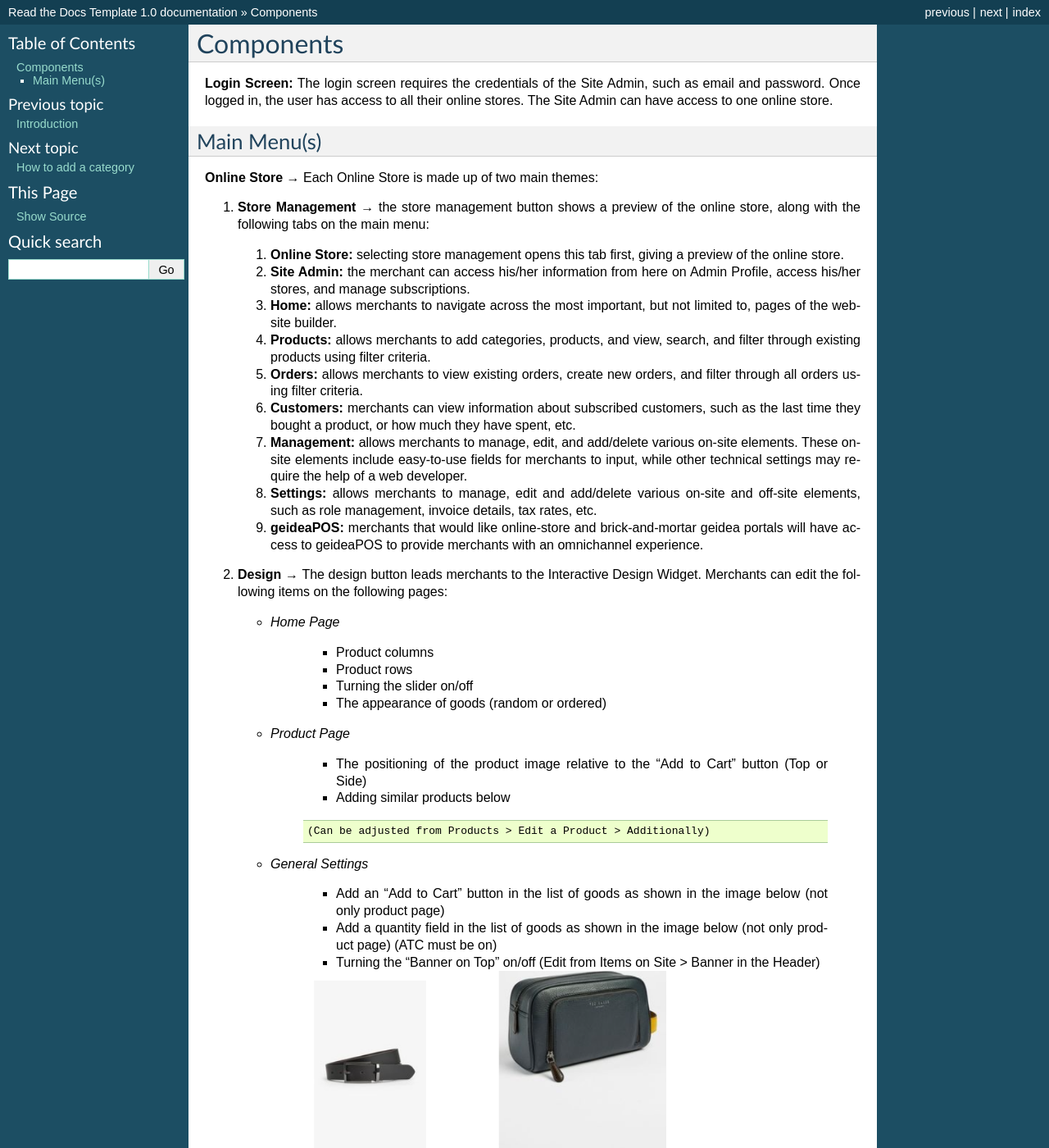
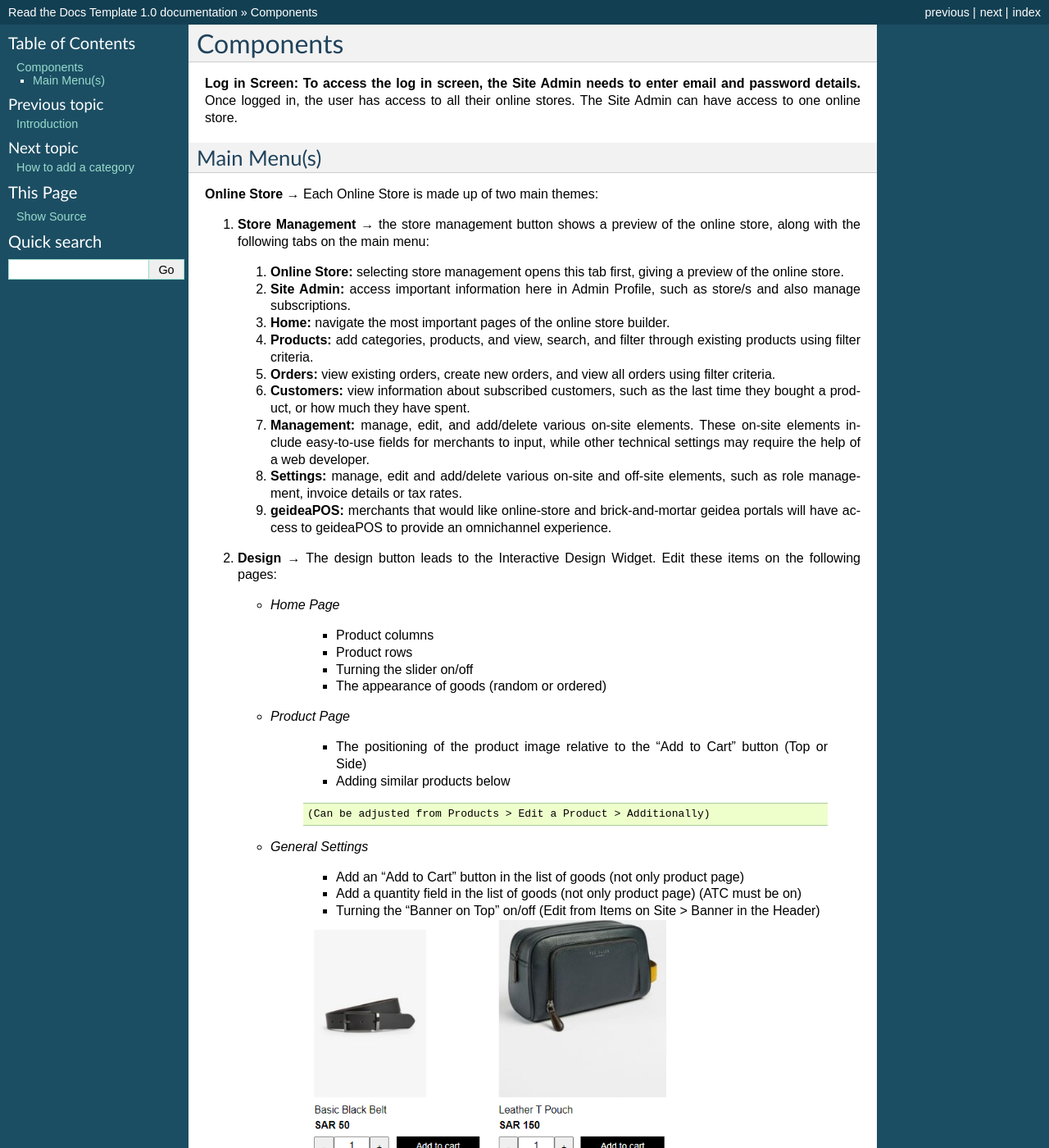
Before and after one commit to KhalilMayyasi/WBDocumentation, a Sphinx documentation site: the page built from docs/Components.rst, in a window 1280 px wide and 1400 px high. Shown: the whole window at 82% size. Built offline with Sphinx 7.4.7, drawn with Linux system fonts in a browser that asks for light colours; pages that are not in the unit, such as notebooks, are missing from menus.

Commit message:
Rewrite some information in the section

```diff
--- a/docs/Components.rst
+++ b/docs/Components.rst
@@ -1,7 +1,7 @@
 Components
 ======================
 
-**Login Screen:** The login screen requires the credentials of the Site Admin, such as email and password. Once logged in, the user has access to all their online stores.
+**Log in Screen: To access the log in screen, the Site Admin needs to enter email and password details.** Once logged in, the user has access to all their online stores.
 The Site Admin can have access to one online store.
 
 Main Menu(s)
@@ -12,16 +12,16 @@ Main Menu(s)
 #. **Store Management** → the store management button shows a preview of the online store, along with the following tabs on the main menu:
 
    #. **Online Store:** selecting store management opens this tab first, giving a preview of the online store.
-   #. **Site Admin:** the merchant can access his/her information from here on Admin Profile, access his/her stores, and manage subscriptions.
-   #. **Home:** allows merchants to navigate across the most important, but not limited to, pages of the website builder.
-   #. **Products:** allows merchants to add categories, products, and view, search, and filter through existing products using filter criteria.
-   #. **Orders:** allows merchants to view existing orders, create new orders, and filter through all orders using filter criteria.
-   #. **Customers:** merchants can view information about subscribed customers, such as the last time they bought a product, or how much they have spent, etc.
-   #. **Management:** allows merchants to manage, edit, and add/delete various on-site elements. These on-site elements include easy-to-use fields for merchants to input, while other technical settings may require the help of a web developer.
-   #. **Settings:** allows merchants to manage, edit and add/delete various on-site and off-site elements, such as role management, invoice details, tax rates, etc.
-   #. **geideaPOS:** merchants that would like online-store and brick-and-mortar geidea portals will have access to geideaPOS to provide merchants with an omnichannel experience.
+   #. **Site Admin:** access important  information here in Admin Profile, such as  store/s and also manage subscriptions.
+   #. **Home:** navigate the most important pages of the online store builder.
+   #. **Products:** add categories, products, and view, search, and filter through existing products using filter criteria.
+   #. **Orders:** view existing orders, create new orders, and view all orders using filter criteria.
+   #. **Customers:** view information about subscribed customers, such as the last time they bought a product, or how much they have spent.
+   #. **Management:** manage, edit, and add/delete various on-site elements. These on-site elements include easy-to-use fields for merchants to input, while other technical settings may require the help of a web developer.
+   #. **Settings:** manage, edit and add/delete various on-site and off-site elements, such as role management, invoice details or tax rates.
+   #. **geideaPOS:** merchants that would like online-store and brick-and-mortar geidea portals will have access to geideaPOS to provide an omnichannel experience.
 
-#. **Design** → The design button leads merchants to the Interactive Design Widget. Merchants can edit the following items on the following pages:
+#. **Design** → The design button leads to the Interactive Design Widget. Edit these items on the following pages:
 
    * *Home Page*
 
@@ -41,8 +41,8 @@ Main Menu(s)
 
    * *General Settings*
 
-      * Add an “Add to Cart” button in the list of goods as shown in the image below (not only product page)
-      * Add a quantity field in the list of goods as shown in the image below (not only product page) (ATC must be on)
+      * Add an “Add to Cart” button in the list of goods (not only product page)
+      * Add a quantity field in the list of goods (not only product page) (ATC must be on)
       * Turning the “Banner on Top” on/off (Edit from Items on Site > Banner in the Header)
 
       .. image:: ./Introduction1.png
```
